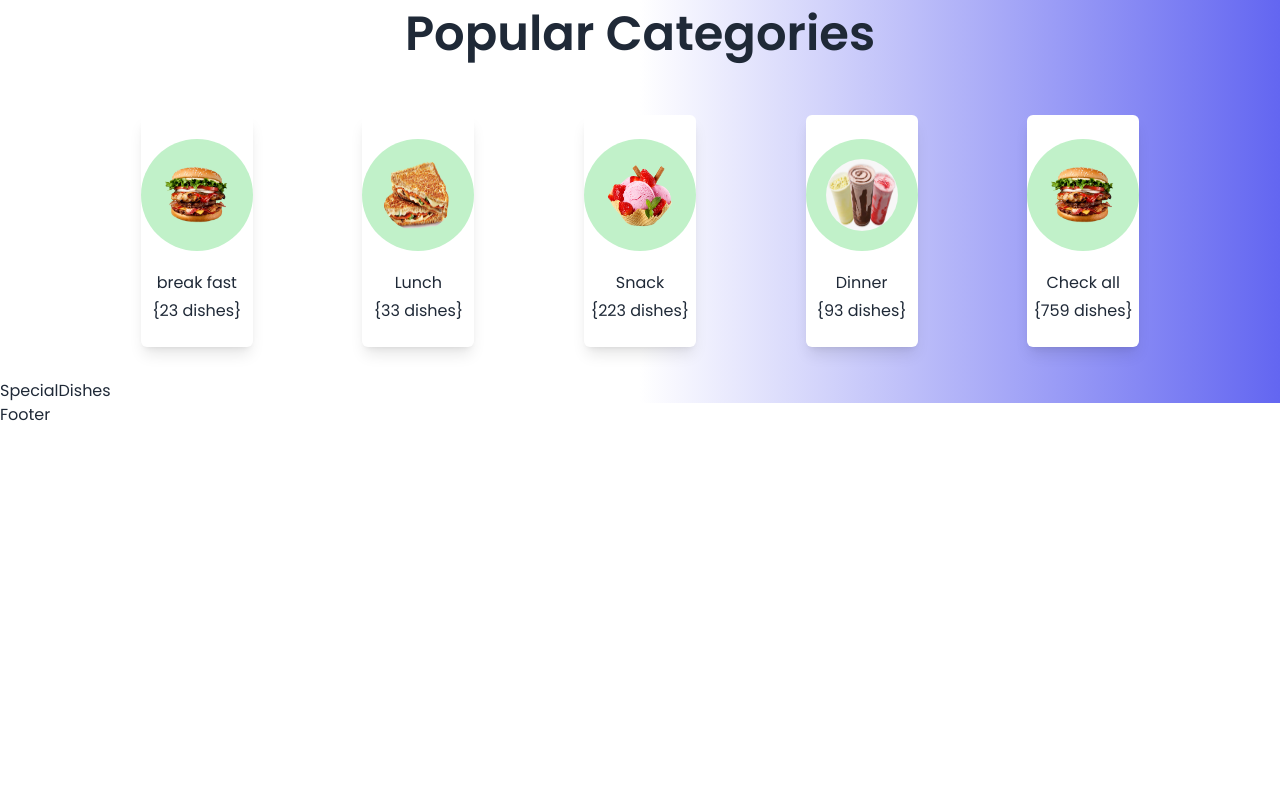
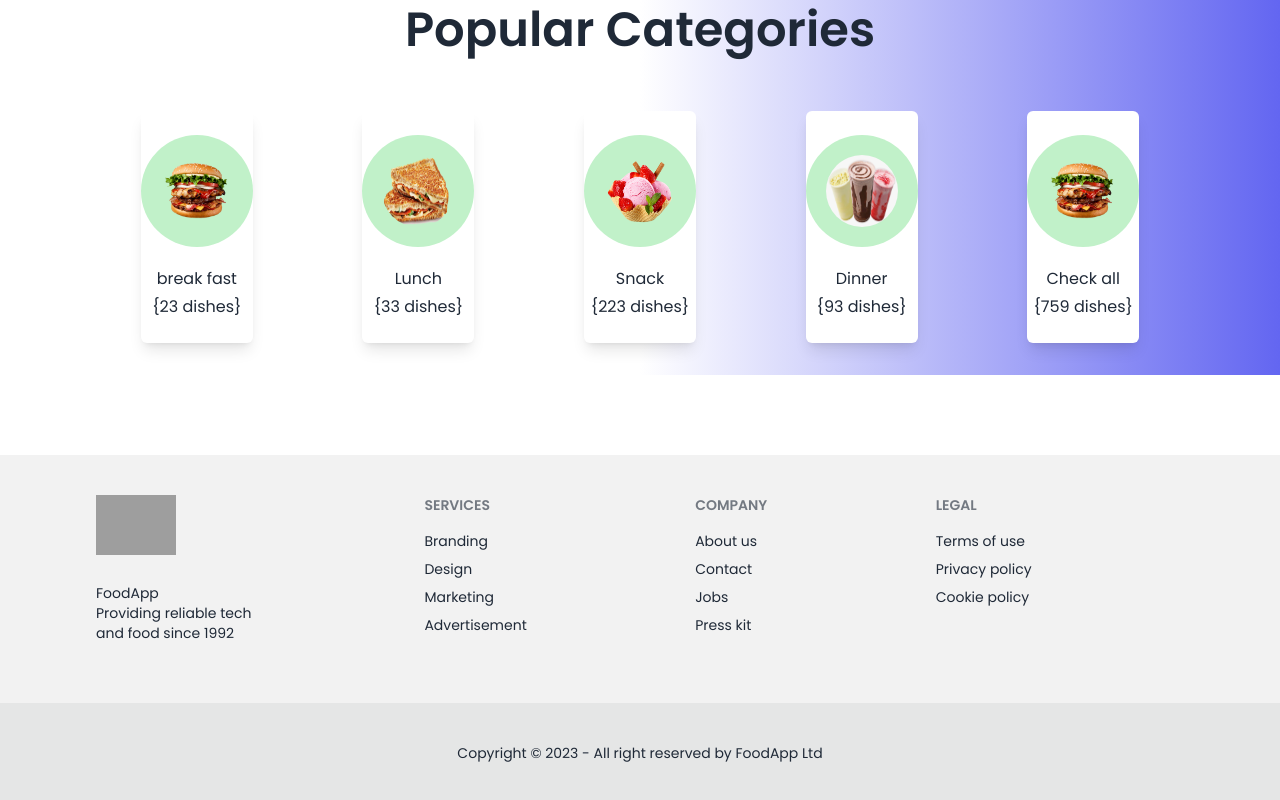
Before and after one commit to Sidharthsidd/FinalYearProject, a React (Create React App) app: page / in a window 1280 px wide. Shown: the part 602-1402 px from the top of the page. Before the commit the page ends 1029 px from the top, so only its background shows below. Built offline with nearby package versions, Linux system fonts and the light colour scheme; grey boxes are pictures that could not be loaded; a web font is replaced by a local one.

Commit message:
third commit

```diff
--- /dev/null
+++ b/src/components/Footer.js
@@ -0,0 +1,45 @@
+import React from "react";
+
+const Footer = () => {
+  return (
+    <div>
+      <footer className="footer p-10 bg-base-200 xl:px-24 py-10 px-4 text-base-content  ">
+        <aside>
+          <img src="/logo.png" alt="" width={80} height={80} />
+          <p className="my-5 md:w-40">
+            FoodApp
+            <br />
+            Providing reliable tech and food since 1992
+          </p>
+        </aside>
+        <nav>
+          <header className="footer-title">Services</header>
+          <a className="link link-hover">Branding</a>
+          <a className="link link-hover">Design</a>
+          <a className="link link-hover">Marketing</a>
+          <a className="link link-hover">Advertisement</a>
+        </nav>
+        <nav>
+          <header className="footer-title">Company</header>
+          <a className="link link-hover">About us</a>
+          <a className="link link-hover">Contact</a>
+          <a className="link link-hover">Jobs</a>
+          <a className="link link-hover">Press kit</a>
+        </nav>
+        <nav>
+          <header className="footer-title">Legal</header>
+          <a className="link link-hover">Terms of use</a>
+          <a className="link link-hover">Privacy policy</a>
+          <a className="link link-hover">Cookie policy</a>
+        </nav>
+      </footer>
+      <footer className="footer footer-center p-4 px-24 py-10 px-4 bg-base-300 text-base-content">
+        <aside>
+          <p>Copyright © 2023 - All right reserved by FoodApp Ltd</p>
+        </aside>
+      </footer>
+    </div>
+  );
+};
+
+export default Footer;
--- a/src/components/Navbar.js
+++ b/src/components/Navbar.js
@@ -119,7 +119,7 @@ function Navbar() {
                 </ul>
               </div>
               <a href="/" className="btn btn-ghost text-xl">
-                <img src="/logo.png" height={50} width={50} alt="" />
+                <img src="/logo.jpg" height={50} width={50} alt="logo" />
               </a>
             </div>
             <div className="navbar-center hidden lg:flex">
--- a/src/layout/Main.js
+++ b/src/layout/Main.js
@@ -2,6 +2,7 @@ import React from 'react'
 import { Outlet } from 'react-router-dom';
 import Navbar from '../components/Navbar';
 import "../App.css"
+import Footer from '../components/Footer';
 
 
 function Main() {
@@ -9,7 +10,7 @@ function Main() {
     <div>
         <Navbar/>
         <Outlet/>
-        <footer>Footer</footer>
+        <Footer/>
 
 
     </div>
--- a/src/pages/home/SpecialDishes.js
+++ b/src/pages/home/SpecialDishes.js
@@ -2,7 +2,7 @@ import React from 'react'
 
 function SpecialDishes() {
   return (
-    <div>SpecialDishes</div>
+    <div className ="section-container my-20"></div>
   )
 }
 
```
Also changed, not shown: public/images/home/banner.gif (added).
